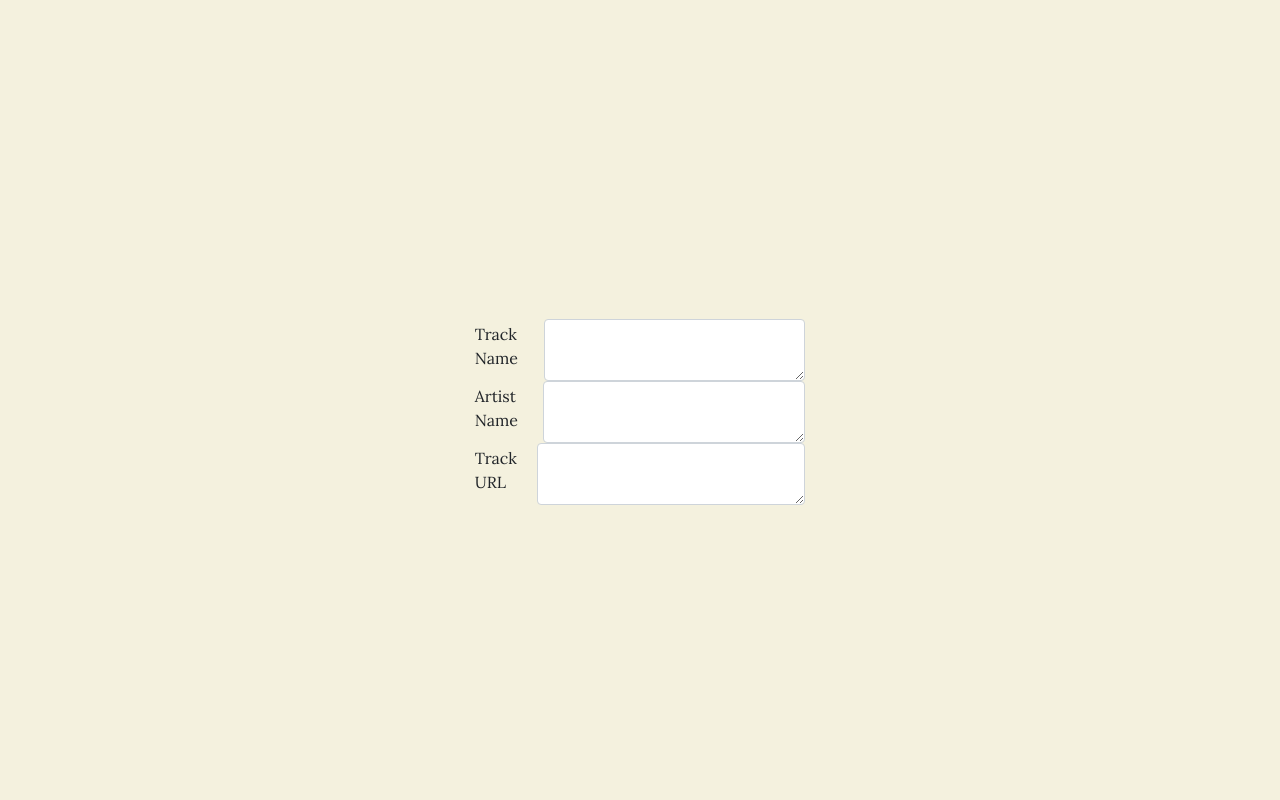
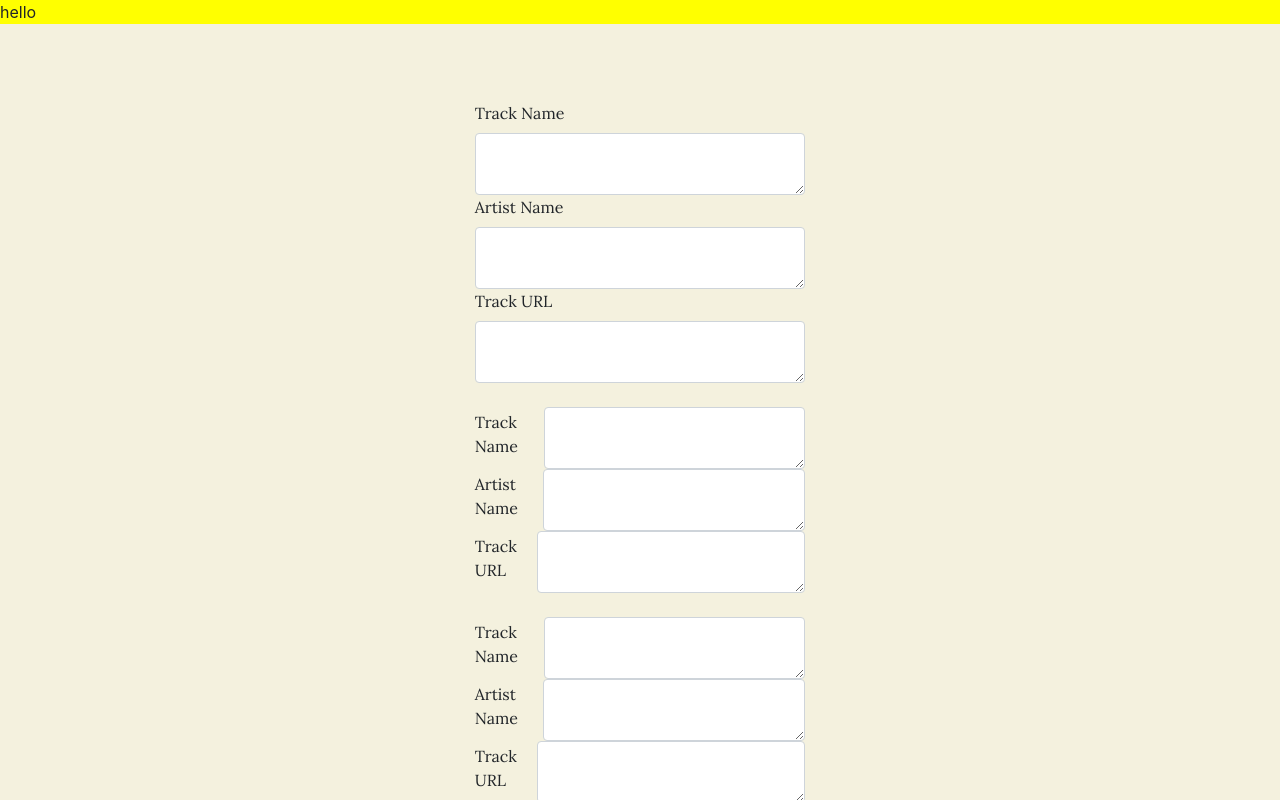
Before and after one commit to lawrencehhan/synestify, a Flask app: template src/templates/output.html in a window 1280 px wide. Run offline with Flask 2, Linux system fonts and the light colour scheme; the template is opened without the code that fills it: values that come from a table or form of the project are taken from there, others are empty; parts of the project's set-up code (start-up, migrations or seed data) failed here and were passed over; some libraries are stand-ins or nearby versions; some web fonts are replaced.

Commit message:
feat: display two more recommendations

```diff
--- a/src/css/main.css
+++ b/src/css/main.css
@@ -5,6 +5,15 @@ body {
   background-color: #F4F1DE;
   transition: background-color 1.5s ease;
 }
+
+.test {
+  background-color: yellow;
+}
+
+/* .third div{
+  width: 33vw;
+  display: inline-block;
+} */
 
 .my_container {
   width: 100vw;
--- a/src/main.py
+++ b/src/main.py
@@ -55,18 +55,32 @@ def output():
     bearer_token = getSpotifyToken()
     recommendations = getRecommendations(bearer_token, 3, 'US', chosen_artist, "anime", chosen_track)
     log.info(recommendations)
-    recommendation_one_album_image_url = recommendations["tracks"][0]["album"]["images"][0]["url"]
-    recommendation_one_name = recommendations["tracks"][0]["name"]
-    recommendation_one_artist = recommendations["tracks"][0]["artists"][0]["name"]
-    recommendation_one_url = recommendations["tracks"][0]["external_urls"]["spotify"]
+
+    recommendation_one_album_image_url, recommendation_one_name, recommendation_one_artist, recommendation_one_url = get_recommendation_data_by_number(recommendations, 0)
+    recommendation_two_album_image_url, recommendation_two_name, recommendation_two_artist, recommendation_two_url = get_recommendation_data_by_number(recommendations, 1)
+    recommendation_three_album_image_url, recommendation_three_name, recommendation_three_artist, recommendation_three_url = get_recommendation_data_by_number(recommendations, 2)
 
     form.recommendation_one_album_image_url = recommendation_one_album_image_url
     form.recommendation_one_name.data = recommendation_one_name
     form.recommendation_one_artist.data = recommendation_one_artist
     form.recommendation_one_url.data = recommendation_one_url
+    form.recommendation_two_album_image_url = recommendation_two_album_image_url
+    form.recommendation_two_name.data = recommendation_two_name
+    form.recommendation_two_artist.data = recommendation_two_artist
+    form.recommendation_two_url.data = recommendation_two_url
+    form.recommendation_three_album_image_url = recommendation_three_album_image_url
+    form.recommendation_three_name.data = recommendation_three_name
+    form.recommendation_three_artist.data = recommendation_three_artist
+    form.recommendation_three_url.data = recommendation_three_url
     return render_template('output.html', form=form)
 
 
+def get_recommendation_data_by_number(recommendations: dict, recommendation_number: int):
+    recommendation_album_image_url = recommendations["tracks"][recommendation_number]["album"]["images"][0]["url"]
+    recommendation_name = recommendations["tracks"][recommendation_number]["name"]
+    recommendation_artist = recommendations["tracks"][recommendation_number]["artists"][0]["name"]
+    recommendation_url = recommendations["tracks"][recommendation_number]["external_urls"]["spotify"]
+    return recommendation_album_image_url, recommendation_name, recommendation_artist, recommendation_url
 
 if __name__ == '__main__':
     #TODO: remove debug when in production
--- a/src/templates/output.html
+++ b/src/templates/output.html
@@ -11,27 +11,62 @@
 
     <!--Bootstrap and stylsheets-->
     <link rel="stylesheet" href="https://stackpath.bootstrapcdn.com/bootstrap/4.3.1/css/bootstrap.min.css" integrity="sha384-ggOyR0iXCbMQv3Xipma34MD+dH/1fQ784/j6cY/iJTQUOhcWr7x9JvoRxT2MZw1T" crossorigin="anonymous">
-    <link href="css/main.css" rel="stylesheet">
+    <link href="../css/main.css" rel="stylesheet">
 
   <body>
     <!--Main Content Page-->
+    <div class='test'>
+      <p>hello</p>
+    </div>
     <div class='d-flex container my_container justify-content-center align-items-center'>
       <div class='row my_row'>
         <div class='col my_col'>
           <form action="" method="post" enctype="multipart/form-data">
             {{ form.csrf_token() }}
+            <div class="third">
               <img src="{{form.recommendation_one_album_image_url}}">
-            <div class='d-flex justify-content-center align-items-center'>
+              <div class="third">
                 {{ form.recommendation_one_name.label(class_="form-label") }}
                 {{ form.recommendation_one_name(class_="form-control") }}
               </div>
-            <div class='d-flex justify-content-center align-items-center'>
+              <div class="third">
                 {{ form.recommendation_one_artist.label(class_="form-label") }}
                 {{ form.recommendation_one_artist(class_="form-control") }}
               </div>
-            <div class='d-flex justify-content-center align-items-center'>
+              <div class="third">
                 {{ form.recommendation_one_url.label(class_="form-label") }}
                 {{ form.recommendation_one_url(class_="form-control") }}
+              </div>
+            </div>
+            <div class="third">
+              <img src="{{form.recommendation_two_album_image_url}}">
+              <div class='d-flex justify-content-center align-items-center'>
+                {{ form.recommendation_two_name.label(class_="form-label") }}
+                {{ form.recommendation_two_name(class_="form-control") }}
+              </div>
+              <div class='d-flex justify-content-center align-items-center'>
+                {{ form.recommendation_two_artist.label(class_="form-label") }}
+                {{ form.recommendation_two_artist(class_="form-control") }}
+              </div>
+              <div class='d-flex justify-content-center align-items-center'>
+                {{ form.recommendation_two_url.label(class_="form-label") }}
+                {{ form.recommendation_two_url(class_="form-control") }}
+              </div>
+            </div>
+            <div class="third">
+              <img src="{{form.recommendation_three_album_image_url}}">
+              <div class='d-flex justify-content-center align-items-center'>
+                {{ form.recommendation_three_name.label(class_="form-label") }}
+                {{ form.recommendation_three_name(class_="form-control") }}
+              </div>
+              <div class='d-flex justify-content-center align-items-center'>
+                {{ form.recommendation_three_artist.label(class_="form-label") }}
+                {{ form.recommendation_three_artist(class_="form-control") }}
+              </div>
+              <div class='d-flex justify-content-center align-items-center'>
+                {{ form.recommendation_three_url.label(class_="form-label") }}
+                {{ form.recommendation_three_url(class_="form-control") }}
+              </div>
             </div>
           </form>
         </div>
```
Lines whose indentation alone changed are shown as unchanged.
